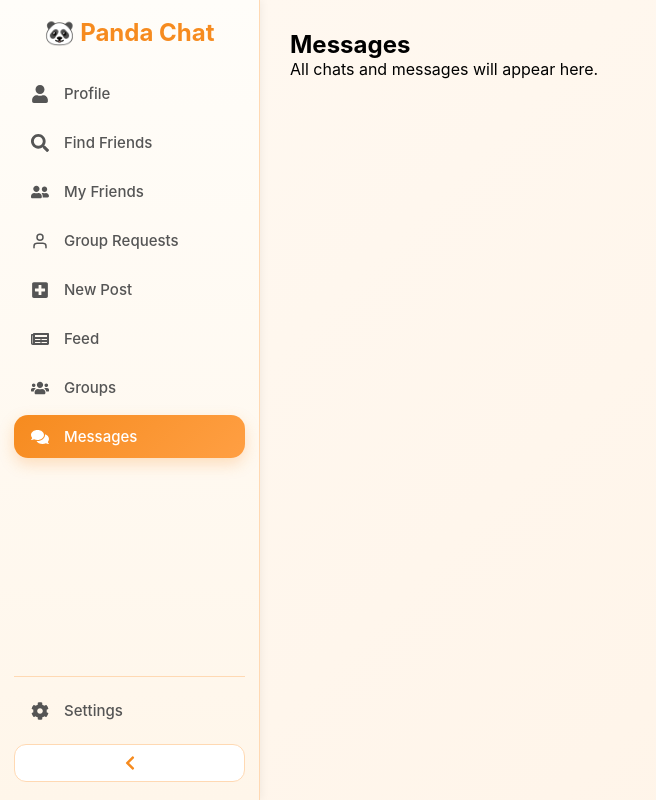
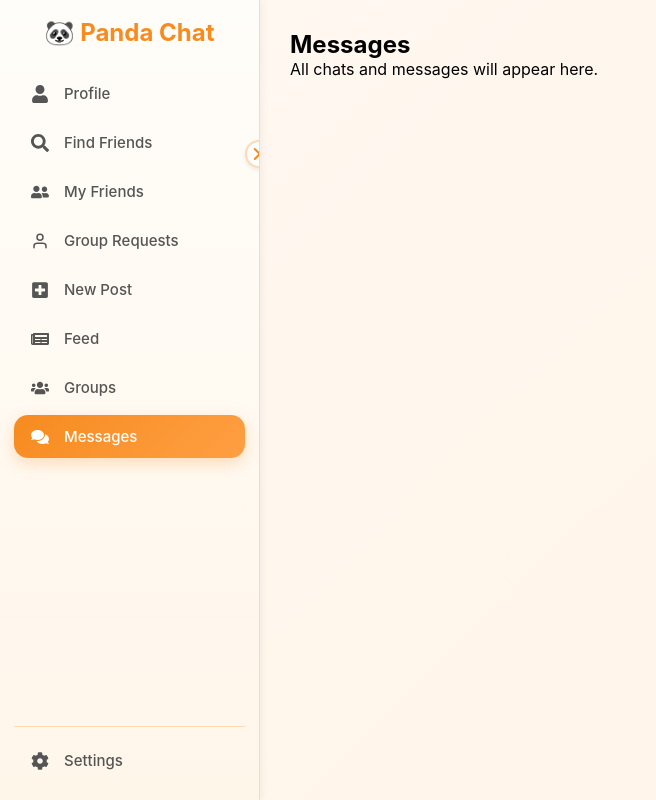
Before and after one commit to Dhanush0412/socialmedia_frontend, a React (Vite) app: page /messages in a window 1280 px wide. Shown: the whole page, without its empty margins (0-656 px from the left). Built offline with nearby package versions, Linux system fonts and the light colour scheme.

Commit message:
sidebar minimize and maximize changes

```diff
--- a/src/components/Sidebar/Sidebar.jsx
+++ b/src/components/Sidebar/Sidebar.jsx
@@ -32,6 +32,19 @@ function Sidebar({ isMinimized, onToggle }) {
 
   return (
     <div className={`${styles.sidebar} ${isMinimized ? styles.collapsed : ""}`}>
+
+      {/* Toggle Button */}
+        <button
+          className={`${styles.toggleButton} ${isMinimized ? styles.toggleCollapsed : ""}`}
+          onClick={onToggle}
+        >
+          <div className={styles.hamburgerIcon}>
+            <span className={styles.line}></span>
+            <span className={styles.line}></span>
+            <span className={styles.line}></span>
+          </div>
+        </button>
+
       <div className={styles.sidebarContent}>
         {/* Logo */}
         <div className={styles.logoContainer}>
@@ -85,15 +98,6 @@ function Sidebar({ isMinimized, onToggle }) {
             {!isMinimized && <span className={styles.label}>Settings</span>}
           </NavLink>
         </div>
-
-        {/* Toggle Button */}
-        <button
-          className={styles.toggleButton}
-          onClick={onToggle}
-          aria-label={isMinimized ? "Expand sidebar" : "Collapse sidebar"}
-        >
-          {isMinimized ? <FaChevronRight /> : <FaChevronLeft />}
-        </button>
       </div>
     </div>
   );
--- a/src/components/Sidebar/Sidebar.module.css
+++ b/src/components/Sidebar/Sidebar.module.css
@@ -165,31 +165,83 @@
 
 /* Toggle Button */
 .toggleButton {
+  position: absolute;
+  top: 140px;
+  right: -14px;
   display: flex;
   align-items: center;
   justify-content: center;
-  width: 100%;
-  padding: 10px;
-  margin-top: 12px;
-  border: 1px solid #ffd9b3;
+  width: 28px;
+  height: 28px;
   background: white;
-  color: #f68b1f;
-  border-radius: 12px;
+  border: 2px solid #ffd9b3;
+  border-radius: 50%;
   cursor: pointer;
-  transition: all 0.25s ease;
-  font-size: 16px;
-  flex-shrink: 0;
+  transition: all 0.3s ease;
+  z-index: 1001;
+  padding: 0;
+  box-shadow: 0 2px 4px rgba(0, 0, 0, 0.08);
 }
 
 .toggleButton:hover {
   background: #f68b1f;
-  color: white;
   border-color: #f68b1f;
-  transform: scale(1.02);
+  transform: scale(1.1);
+}
+
+.toggleButton:hover .line {
+  background: white;
+}
+
+/* Hamburger Icon */
+.hamburgerIcon {
+  display: flex;
+  flex-direction: column;
+  align-items: center;
+  justify-content: center;
+  gap: 3px;
+  width: 16px;
+  height: 16px;
+}
+
+.line {
+  display: block;
+  width: 14px;
+  height: 2px;
+  background-color: #f68b1f;
+  border-radius: 2px;
+  transition: all 0.3s ease;
+}
+
+/* When sidebar is OPEN (not minimized) - shows X */
+.sidebar:not(.collapsed) .toggleButton .line:nth-child(1) {
+  transform: rotate(45deg) translate(3px, 3px);
+}
+
+.sidebar:not(.collapsed) .toggleButton .line:nth-child(2) {
+  opacity: 0;
+}
+
+.sidebar:not(.collapsed) .toggleButton .line:nth-child(3) {
+  transform: rotate(-45deg) translate(3px, -3px);
+}
+
+/* When sidebar is COLLAPSED (minimized) - shows hamburger */
+.sidebar.collapsed .toggleButton .line:nth-child(1) {
+  transform: rotate(0deg) translate(0, 0);
+}
+
+.sidebar.collapsed .toggleButton .line:nth-child(2) {
+  opacity: 1;
+}
+
+.sidebar.collapsed .toggleButton .line:nth-child(3) {
+  transform: rotate(0deg) translate(0, 0);
 }
 
 .sidebar.collapsed .toggleButton {
-  padding: 12px;
+  right: -14px;
+  top: 140px;
 }
 
 /* Responsive */
```
